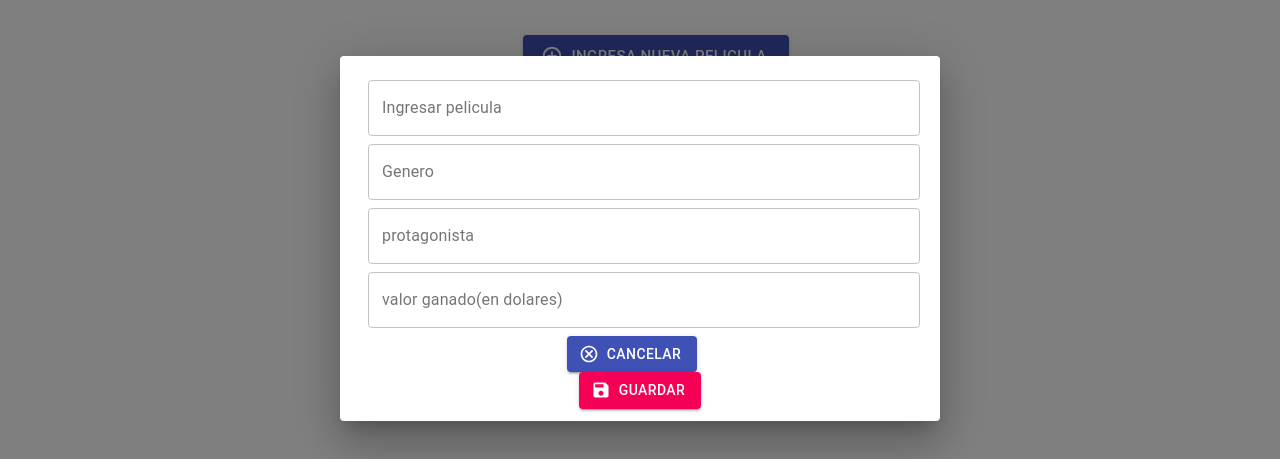
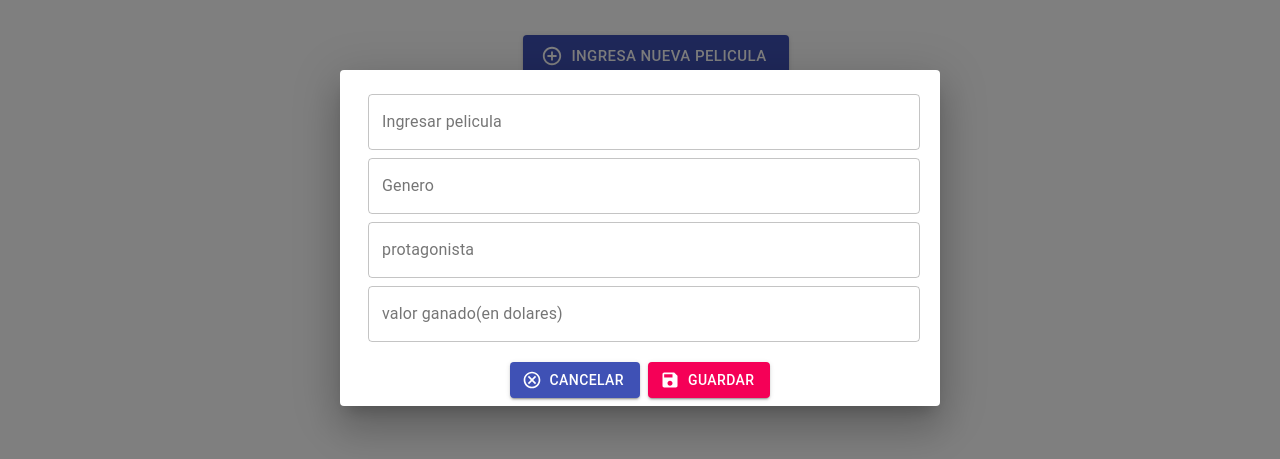
Before and after one commit to AndersonElit/MoviesAppFrontEnd-React, a React (Create React App) app: page / in a window 1280 px wide. Both pictures are taken after a click on the button "INGRESA NUEVA PELICULA". Shown: the part 162-621 px from the top of the page. Built offline with nearby package versions, Linux system fonts and the light colour scheme; no server answers.

Commit message:
CRUD finished

```diff
--- a/src/App.css
+++ /dev/null
@@ -1,7 +0,0 @@
-.App {
-    text-align: center;
-}
-
-.Nav {
-    flex-grow: 1;
-}
--- a/src/App.js
+++ b/src/App.js
@@ -1,5 +1,4 @@
 import axios from 'axios';
-import './App.css';
 import React, { useEffect, useState } from 'react';
 import { makeStyles } from '@material-ui/core/styles';
 import Grid from '@material-ui/core/Grid';
@@ -23,6 +22,7 @@ import TextField from '@material-ui/core/TextField';
 import Dialog from '@material-ui/core/Dialog';
 import DialogTitle from '@material-ui/core/DialogTitle';
 import DialogContent from '@material-ui/core/DialogContent';
+import DialogActions from '@material-ui/core/DialogActions';
 
 const useStyles = makeStyles((theme) => ({
   root: {
@@ -31,10 +31,10 @@ const useStyles = makeStyles((theme) => ({
     Spacing: 8,
     '& > *': {
       margin: theme.spacing(0.5)
-    }
     },
     container: {
       maxHeight: 440
+    }
   }
 }));
 
@@ -121,24 +121,24 @@ function App() {
 
   //delete movie
 
-  const deleteItem = async() => {
-    await axios.post(baseUrl+"deleteMovie/"+inputs)
+  const deleteItem = async () => {
+    await axios.post(baseUrl + "deleteMovie/" + inputs)
       .then(() => {
-      setData(data.filter(movie=>movie.name!==inputs))
+        setData(data.filter(movie => movie.name !== inputs))
         handleDelClose()
       })
   }
 
-  const editItem = async() => {
+  const editItem = async () => {
     await axios.post(baseUrl + "editMovie/" + inputs.id + "/" + inputs.name + "/" + inputs.description + "/" + inputs.actor + "/" + inputs.income)
       .then(() => {
         var newData = data
         newData.map(movie => {
-        if(inputs.id===movie.id) {
-          movie.name=inputs.name;
-          movie.description=inputs.description;
-          movie.actor=inputs.actor;
-          movie.income=inputs.income;
+          if (inputs.id === movie.id) {
+            movie.name = inputs.name;
+            movie.description = inputs.description;
+            movie.actor = inputs.actor;
+            movie.income = inputs.income;
           }
         })
         setData(newData);
@@ -156,6 +156,7 @@ function App() {
 
   //create dialog to insert data
   const dialogAdd = (
+    <div>
       <DialogContent>
         <div className={classes.root}>
 
@@ -192,20 +193,18 @@ function App() {
             onChange={handleChange}
           />
 
-        <div align="center">
+        </div>
 
+      </DialogContent>
+      <DialogActions style={{justifyContent: 'center'}}>
         <div onClick={() => handleClose()}>
           <CancelBtn />
         </div>
-
         <div onClick={() => postData()}>
           <SaveBtn />
         </div>
-
+      </DialogActions>
     </div>
-
-      </div>
-    </DialogContent>
   )
 
   //--------------------------------------------------------------------------------//
@@ -218,14 +217,14 @@ function App() {
       <DialogTitle>
         ¿Seguro que quiere eliminar la película {inputs}?
       </DialogTitle>
-      <DialogContent>
+      <DialogActions style={{justifyContent: 'center'}}>
         <div onClick={() => deleteItem()}>
           <YesBtn />
         </div>
         <div onClick={() => handleDelClose()}>
           <NoBtn />
         </div>
-      </DialogContent>
+      </DialogActions>
     </div>
 
   )
@@ -236,6 +235,7 @@ function App() {
 
   //create dialog to insert data
   const dialogEdit = (
+    <div>
       <DialogContent>
         <div className={classes.root}>
 
@@ -276,20 +276,17 @@ function App() {
             value={inputs.income}
           />
 
-        <div align="center">
-
+        </div>
+      </DialogContent>
+      <DialogActions style={{justifyContent: 'center'}}>
         <div onClick={() => handleEdClose()}>
           <CancelBtn />
         </div>
-
         <div onClick={() => editItem()}>
           <SaveBtn />
         </div>
-
+      </DialogActions>
     </div>
-
-      </div>
-    </DialogContent>
   )
 
   //--------------------------------------------------------------------------------//
@@ -314,7 +311,7 @@ function App() {
     const actor = data[i].actor;
     const income = data[i].income;
     const editbtn = <div onClick={() => selMovie(name)}><EditBtn /></div>;
-    const deletebtn = <div onClick={() => selDataToEd(item)}><DeleteBtn/></div>;
+    const deletebtn = <div onClick={() => selDataToEd(item)}><DeleteBtn /></div>;
     const object = { name, genre, actor, income, editbtn, deletebtn };
     rows.push(object);
   }
--- a/src/components/buttons/CancelBtn.js
+++ b/src/components/buttons/CancelBtn.js
@@ -6,11 +6,11 @@ import { makeStyles } from '@material-ui/core/styles';
 const useStyles = makeStyles((theme) => ({
     root: {
         '& > *': {
-            margin: theme.spacing(0.5)
+        margin: theme.spacing(0.5)
+        },
+        spaceButton: {
+            marginRight: theme.spacing(2)
         }
-    },
-    spaceButton: {
-        marginRight: theme.spacing(2)
     }
 }))
 
@@ -19,7 +19,7 @@ function CancelBtn() {
     const classes = useStyles()
 
     return (
-        <Button  className={classes.spaceButton} color="primary" variant="contained" startIcon={<CancelOutlinedIcon />}>
+        <Button className={classes.spaceButton} color="primary" variant="contained" startIcon={<CancelOutlinedIcon />}>
             Cancelar
         </Button>
     )
```
Also changed, not shown: 1 other file (tests, documents, lock files or other folders). Lines whose indentation alone changed are shown as unchanged.
